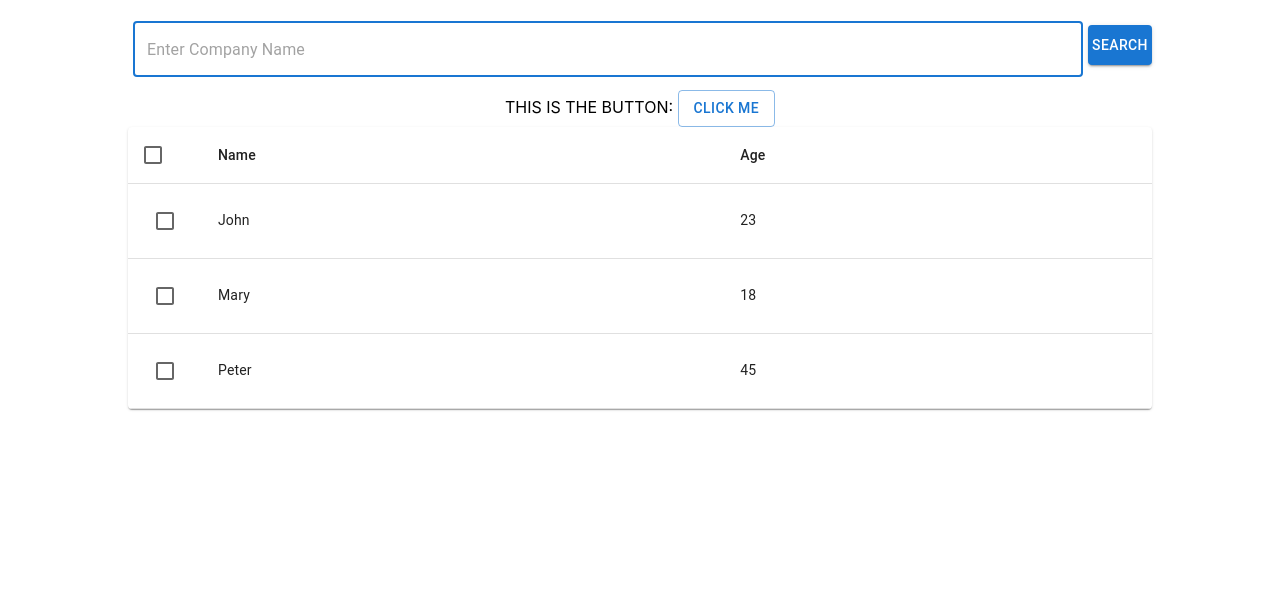
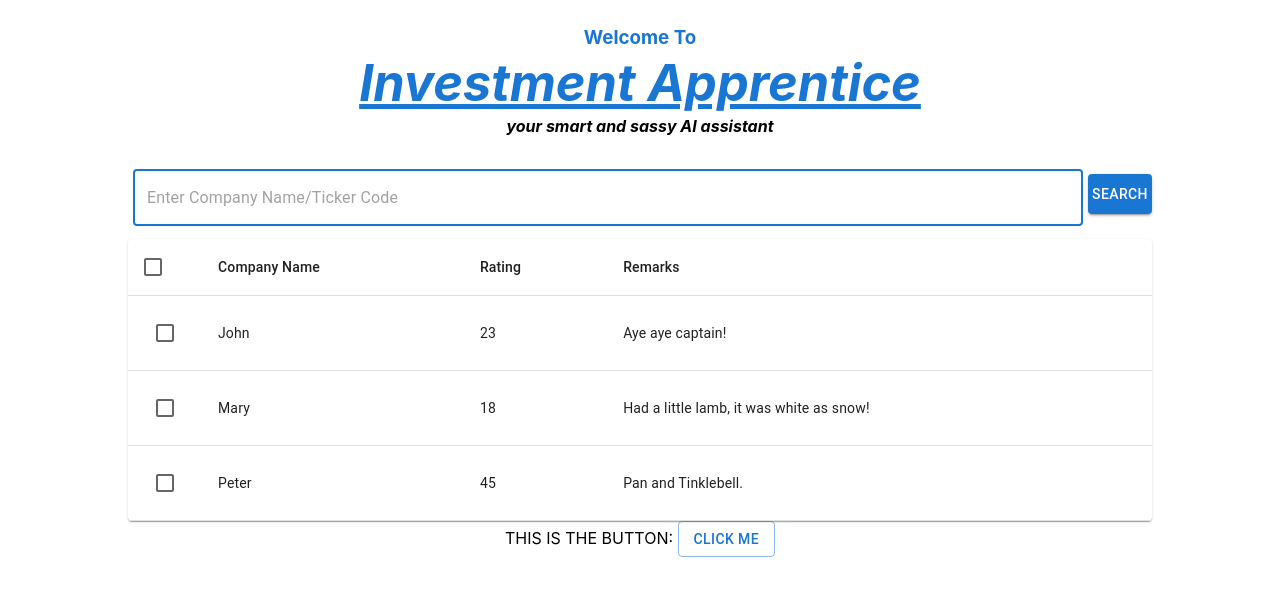
Before and after one commit to titim789/claude_hackathon, a React (Create React App) app in the folder webapp/: page / in a window 1280 px wide. Shown: the top 596 px of the page. Built offline with nearby package versions, Linux system fonts and the light colour scheme.

Commit message:
Added Website Header and tweak the table to match the intended UI

```diff
--- a/webapp/src/components/CustomSearchBar.js
+++ b/webapp/src/components/CustomSearchBar.js
@@ -30,7 +30,7 @@ const SearchBar = () => {
                 fullWidth
                 id="input"
                 name="input"
-            placeholder='Enter Company Name'
+                placeholder='Enter Company Name/Ticker Code'
                 onChange={handleSearch}
                 sx={{padding:"5px"}}
                 autoFocus
--- a/webapp/src/components/CustomTable.js
+++ b/webapp/src/components/CustomTable.js
@@ -44,8 +44,9 @@ const CustomTable = ({columns, data}) =>{
               <TableHead>
                 <TableRow>
                   <TableCell padding='checkbox'><Checkbox checked={headerChecked} onChange={handleHeaderCheck}/></TableCell>
-                  <TableCell >Name</TableCell>
-                  <TableCell>Age</TableCell>
+                  <TableCell >Company Name</TableCell>
+                  <TableCell>Rating</TableCell>
+                  <TableCell>Remarks</TableCell>
                 </TableRow>
               </TableHead>
               <TableBody>
@@ -56,10 +57,13 @@ const CustomTable = ({columns, data}) =>{
                             <Checkbox checked={checked[index]} onChange={(e) => handleCheck(e, row, index)} />
                             </TableCell>
                             <TableCell onClick = {()=>handleRowClick(row)}>
-                                {row.name}
+                                {row[columns[0]]}
                             </TableCell>
                             <TableCell onClick = {()=>handleRowClick(row)}>
-                                {row.age}
+                                {row[columns[1]]}
+                            </TableCell>
+                            <TableCell onClick = {()=>handleRowClick(row)}>
+                                {row[columns[2]]}
                             </TableCell>
                         </TableRow>
                     ))
--- a/webapp/src/components/FrontPage.js
+++ b/webapp/src/components/FrontPage.js
@@ -2,18 +2,20 @@ import Button from '@mui/material/Button';
 import { useState } from 'react';
 import CustomSearchBar from './CustomSearchBar';
 import CustomTable from './CustomTable';
+import Header from './Header';
 
 const FrontPage = ({temp, setTemp}) => {
     const [toggle, setToggle] = useState(false)
 
     const data = [
-        { name: 'John', age: 23 },
-        { name: 'Mary', age: 18 },
-        { name: 'Peter', age: 45 }
+        { company: 'John', rating: 23, remarks: "Aye aye captain!" },
+        { company: 'Mary', rating: 18, remarks: "Had a little lamb, it was white as snow!"},
+        { company: 'Peter', rating: 45, remarks: "Pan and Tinklebell."}
       ];
 
     function handleClick() {
         setToggle(!toggle)
+        console.log("EMAIL TO USER")
         if(toggle){
             setTemp("GIM AIK IS DA BESTTT")
         }
@@ -24,11 +26,12 @@ const FrontPage = ({temp, setTemp}) => {
 
     return (
         <div>
+            <Header/>
             <CustomSearchBar/>
+            <CustomTable columns={["company", "rating", "remarks"]} data={data}/>
             THIS IS THE {temp}
             <Button onClick={handleClick} variant="outlined">
-            CLICK ME</Button>
-            <CustomTable columns={["name", "age"]} data={data}/>
+            Click Me</Button>
         </div>
     )
 }
--- /dev/null
+++ b/webapp/src/components/Header.css
@@ -0,0 +1,19 @@
+.header h1{
+    font-style:oblique;
+    font-size: 5ch;
+    margin: 3px;
+    color: #1976d2;
+    text-decoration: underline ;
+}
+
+.header h2{
+    font-style: italic;
+    font-size: medium;
+    margin-top: 0;
+}
+
+.header h3{
+    margin-top: 2%;
+    margin-bottom: 0;
+    color: #1976d2;
+}
--- /dev/null
+++ b/webapp/src/components/Header.js
@@ -0,0 +1,14 @@
+import "./Header.css"
+
+const Header = () => {
+
+    return (
+        <div className="header">
+            <h3>Welcome To </h3>
+            <h1>Investment Apprentice</h1>
+            <h2>your smart and sassy AI assistant</h2>
+        </div>
+    )
+}
+
+export default Header
```
Lines whose indentation alone changed are shown as unchanged.
